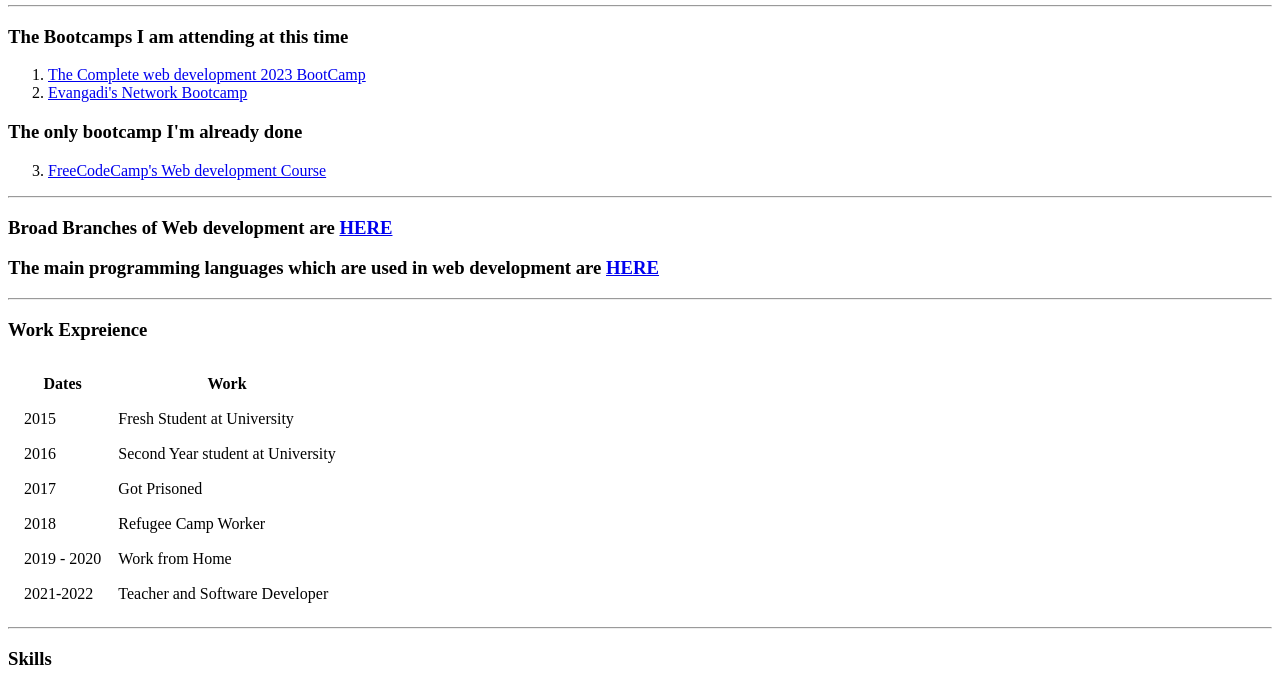
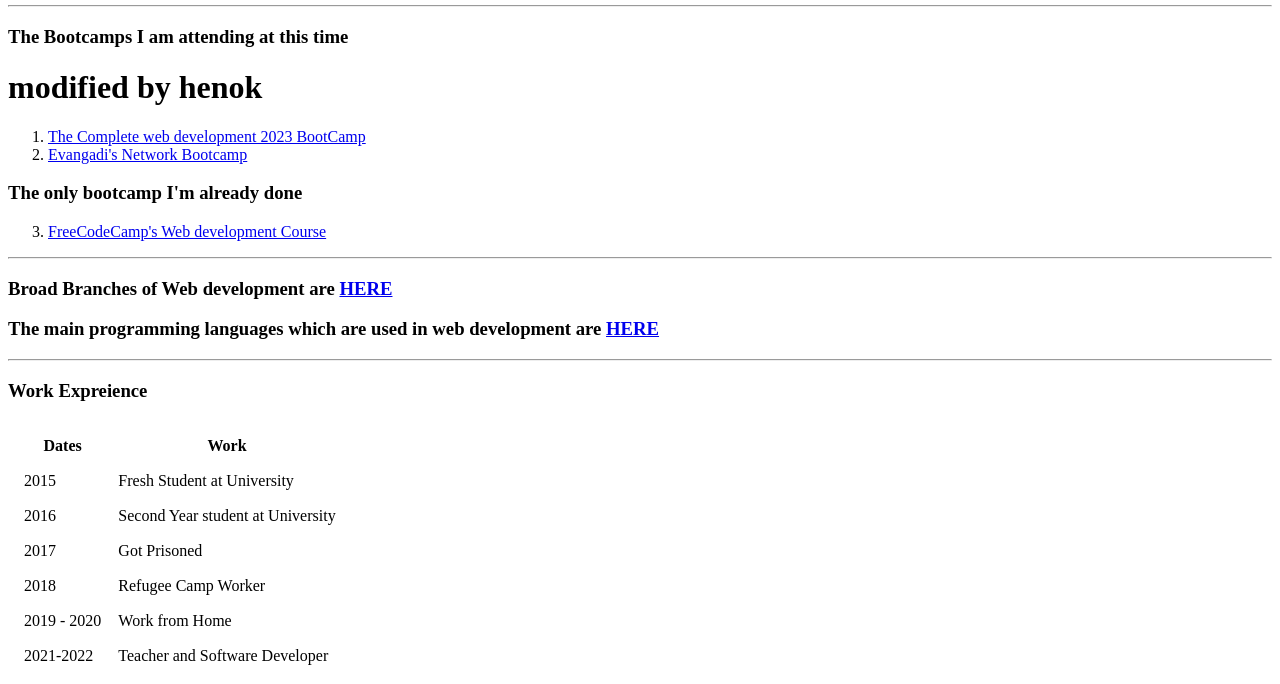
Before and after one commit to FaniDave/CV, a plain HTML site: page index.html in a window 1280 px wide. Shown: the part 307-991 px from the top of the page. Drawn offline with Linux system fonts and the light colour scheme.

Commit message:
modified

```diff
--- a/index.html
+++ b/index.html
@@ -22,6 +22,7 @@
         </table>
         <hr size="2" >
         <h3>The Bootcamps I am attending at this time</h3>
+        <h1>modified by henok</h1>
         <ol>
             <li><a href="https://www.googleadservices.com/pagead/aclk?sa=L&ai=DChcSEwiU9O6p46D-AhUJBq0GHZxlBn8YABAAGgJwdg&ohost=www.google.com&cid=CAESauD2Sq8n7o8w_v2EMQm97-E3KTup8qsTCgJpCIYG1pWs3Sv56oU1HBQ6-dooje6QjMrqAe9TCSIb7tCy8FcMo9tPd8AcJvTSGDV_nmeSnKHaQXHp7WL6-81QJgDe9Tcaeu3aCK3BZpzipME&sig=AOD64_0eJdVjQKhT16a8TNxQKyHhwb4lEQ&q&adurl&ved=2ahUKEwi0wuip46D-AhXGHjQIHZQWCJsQ0Qx6BAgHEAE" >The Complete web development 2023 BootCamp</a></li>
             <li><a href="https://www.evangadi.com/" >Evangadi's Network Bootcamp</a></li>
```
